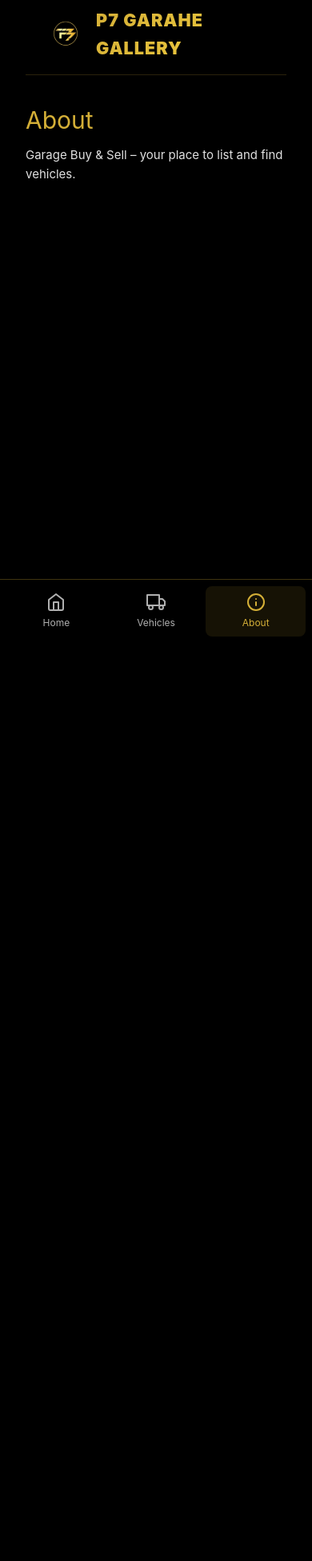
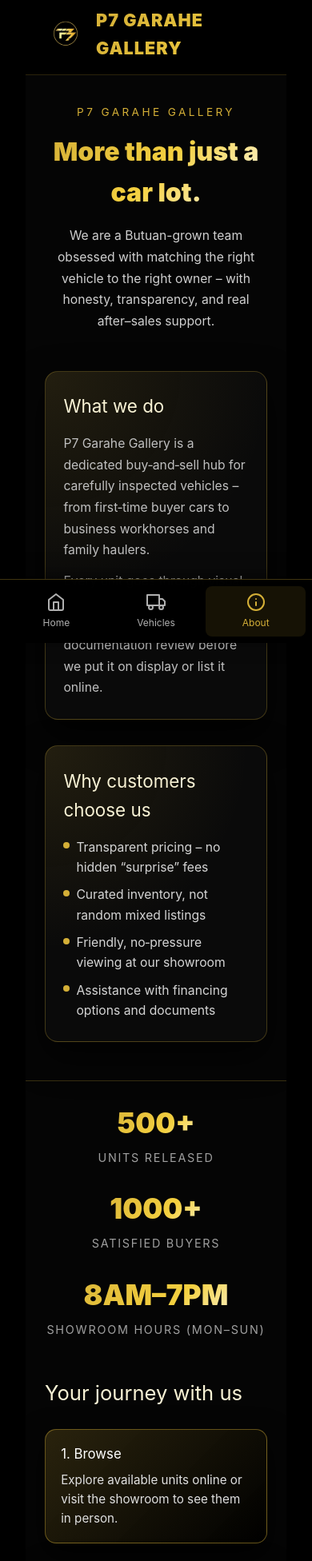
Before and after one commit to JounesQ/CarsTeamUnlimited, a Vue app in the folder CustomerGarage/: page /about in a window 390 px wide. Shown: the part 40-1992 px from the top of the page at 80% size. Before the commit the page ends 908 px from the top, so only its background shows below. Built offline with nearby package versions, Linux system fonts and the light colour scheme.

Commit message:
added an about page

```diff
--- a/CustomerGarage/src/App.vue
+++ b/CustomerGarage/src/App.vue
@@ -5,6 +5,9 @@
 const route = useRoute()
 const isHomePage = computed(() => route.path === '/')
 const isVehiclesPage = computed(() => route.path === '/vehicles')
+const isAboutPage = computed(() => route.path === '/about')
+
+const showMobileFooter = computed(() => isHomePage.value || isAboutPage.value)
 
 const showMobileFilters = ref(false)
 provide('showMobileFilters', showMobileFilters)
@@ -66,6 +69,9 @@
     </nav>
 
     <footer class="site-footer desktop-footer">
+      <p>&copy; 2026 P7 Garahe Gallery. All rights reserved.</p>
+    </footer>
+    <footer v-if="showMobileFooter" class="site-footer mobile-footer">
       <p>&copy; 2026 P7 Garahe Gallery. All rights reserved.</p>
     </footer>
   </div>
@@ -234,6 +240,12 @@
     display: none;
   }
 
+  .mobile-footer {
+    display: block;
+    padding: 1rem 1.25rem 0.75rem;
+    font-size: 0.8rem;
+  }
+
   .main {
     padding-bottom: 0;
   }
--- a/CustomerGarage/src/views/AboutView.vue
+++ b/CustomerGarage/src/views/AboutView.vue
@@ -1,11 +1,285 @@
 <template>
-  <div class="about">
-    <h1>About</h1>
-    <p>Garage Buy & Sell – your place to list and find vehicles.</p>
-  </div>
+  <main class="about">
+    <section class="hero">
+      <div class="hero-inner">
+        <p class="eyebrow">P7 Garahe Gallery</p>
+        <h1>More than just a car lot.</h1>
+        <p class="lead">
+          We are a Butuan-grown team obsessed with matching the right vehicle to the right owner –
+          with honesty, transparency, and real after–sales support.
+        </p>
+      </div>
+    </section>
+
+    <section class="grid">
+      <div class="card">
+        <h2>What we do</h2>
+        <p>
+          P7 Garahe Gallery is a dedicated buy‑and‑sell hub for carefully inspected vehicles – from
+          first‑time buyer cars to business workhorses and family haulers.
+        </p>
+        <p>
+          Every unit goes through visual checks, background verification, and documentation review
+          before we put it on display or list it online.
+        </p>
+      </div>
+
+      <div class="card highlights">
+        <h2>Why customers choose us</h2>
+        <ul>
+          <li><span class="dot"></span> Transparent pricing – no hidden “surprise” fees</li>
+          <li><span class="dot"></span> Curated inventory, not random mixed listings</li>
+          <li><span class="dot"></span> Friendly, no‑pressure viewing at our showroom</li>
+          <li><span class="dot"></span> Assistance with financing options and documents</li>
+        </ul>
+      </div>
+    </section>
+
+    <section class="stats">
+      <div class="stat">
+        <div class="stat-number">500+</div>
+        <div class="stat-label">Units released</div>
+      </div>
+      <div class="stat">
+        <div class="stat-number">1000+</div>
+        <div class="stat-label">Satisfied buyers</div>
+      </div>
+      <div class="stat">
+        <div class="stat-number">8AM–7PM</div>
+        <div class="stat-label">Showroom hours (Mon–Sun)</div>
+      </div>
+    </section>
+
+    <section class="journey">
+      <h2>Your journey with us</h2>
+      <ol class="steps">
+        <li>
+          <h3>1. Browse</h3>
+          <p>Explore available units online or visit the showroom to see them in person.</p>
+        </li>
+        <li>
+          <h3>2. Inspect & test</h3>
+          <p>Check the vehicle, ask questions, and (where possible) schedule a test drive.</p>
+        </li>
+        <li>
+          <h3>3. Decide with confidence</h3>
+          <p>We walk you through pricing, paperwork, and available payment options.</p>
+        </li>
+        <li>
+          <h3>4. Drive home happy</h3>
+          <p>Complete the transaction and bring home a unit that truly fits your needs.</p>
+        </li>
+      </ol>
+    </section>
+  </main>
 </template>
 
 <style scoped>
-.about { padding: 2rem 0; }
-.about h1 { margin-bottom: 0.5rem; color: var(--color-heading); }
+.about {
+  min-height: 100vh;
+  padding: 3rem 0 4rem;
+  background: #050505;
+  color: #f5f5f5;
+}
+
+.hero {
+  text-align: center;
+  margin-bottom: 3rem;
+}
+
+.hero-inner {
+  max-width: 720px;
+  margin: 0 auto;
+  padding: 0 1.5rem;
+}
+
+.eyebrow {
+  font-size: 0.85rem;
+  letter-spacing: 0.25em;
+  text-transform: uppercase;
+  color: #d4af37;
+  margin-bottom: 0.75rem;
+}
+
+.hero h1 {
+  font-size: 2.5rem;
+  font-weight: 900;
+  margin-bottom: 1rem;
+  background: linear-gradient(135deg, #d4af37 0%, #f4d03f 50%, #ffffff 100%);
+  -webkit-background-clip: text;
+  -webkit-text-fill-color: transparent;
+  background-clip: text;
+}
+
+.lead {
+  font-size: 1.05rem;
+  line-height: 1.7;
+  color: #d0d0d0;
+}
+
+.grid {
+  display: grid;
+  grid-template-columns: minmax(0, 1.4fr) minmax(0, 1fr);
+  gap: 2rem;
+  max-width: 1100px;
+  margin: 0 auto 3rem;
+  padding: 0 1.5rem;
+}
+
+.card {
+  padding: 2rem;
+  border-radius: 16px;
+  background: radial-gradient(circle at top left, rgba(212, 175, 55, 0.12), transparent 55%),
+    #0a0a0a;
+  border: 1px solid rgba(212, 175, 55, 0.28);
+  box-shadow: 0 18px 45px rgba(0, 0, 0, 0.7);
+}
+
+.card h2 {
+  font-size: 1.4rem;
+  margin-bottom: 1rem;
+  color: #f9f3d5;
+}
+
+.card p {
+  font-size: 0.98rem;
+  line-height: 1.7;
+  color: #c0c0c0;
+}
+
+.card p + p {
+  margin-top: 0.75rem;
+}
+
+.highlights ul {
+  list-style: none;
+  padding: 0;
+  margin: 0;
+  display: flex;
+  flex-direction: column;
+  gap: 0.6rem;
+}
+
+.highlights li {
+  display: flex;
+  align-items: flex-start;
+  gap: 0.5rem;
+  font-size: 0.98rem;
+  color: #d5d5d5;
+}
+
+.dot {
+  width: 8px;
+  height: 8px;
+  border-radius: 999px;
+  background: #d4af37;
+  margin-top: 0.4rem;
+  flex-shrink: 0;
+}
+
+.stats {
+  max-width: 900px;
+  margin: 0 auto 3rem;
+  padding: 1.5rem 1.5rem 0;
+  display: flex;
+  flex-wrap: wrap;
+  justify-content: space-around;
+  gap: 1.5rem;
+  border-top: 1px solid rgba(212, 175, 55, 0.25);
+}
+
+.stat {
+  text-align: center;
+  min-width: 140px;
+}
+
+.stat-number {
+  font-size: 2.2rem;
+  font-weight: 900;
+  background: linear-gradient(135deg, #d4af37 0%, #f4d03f 60%, #ffffff 100%);
+  -webkit-background-clip: text;
+  -webkit-text-fill-color: transparent;
+  background-clip: text;
+  margin-bottom: 0.25rem;
+}
+
+.stat-label {
+  font-size: 0.9rem;
+  letter-spacing: 0.12em;
+  text-transform: uppercase;
+  color: #a0a0a0;
+}
+
+.journey {
+  max-width: 900px;
+  margin: 0 auto;
+  padding: 0 1.5rem 1rem;
+}
+
+.journey h2 {
+  font-size: 1.6rem;
+  margin-bottom: 1.5rem;
+  color: #f9f3d5;
+}
+
+.steps {
+  list-style: none;
+  margin: 0;
+  padding: 0;
+  display: grid;
+  grid-template-columns: repeat(2, minmax(0, 1fr));
+  gap: 1.5rem 2rem;
+}
+
+.steps li {
+  padding: 1.25rem 1.5rem;
+  border-radius: 14px;
+  background: linear-gradient(135deg, rgba(212, 175, 55, 0.18), rgba(0, 0, 0, 0.95));
+  border: 1px solid rgba(212, 175, 55, 0.45);
+  box-shadow: 0 14px 36px rgba(0, 0, 0, 0.75);
+}
+
+.steps h3 {
+  font-size: 1.05rem;
+  margin-bottom: 0.4rem;
+  color: #ffffff;
+}
+
+.steps p {
+  font-size: 0.95rem;
+  color: #e0e0e0;
+  line-height: 1.6;
+}
+
+@media (max-width: 900px) {
+  .grid {
+    grid-template-columns: minmax(0, 1fr);
+  }
+
+  .steps {
+    grid-template-columns: minmax(0, 1fr);
+  }
+}
+
+@media (max-width: 600px) {
+  .about {
+    padding-top: 2.25rem;
+  }
+
+  .hero h1 {
+    font-size: 2rem;
+  }
+
+  .lead {
+    font-size: 0.98rem;
+  }
+
+  .card {
+    padding: 1.6rem 1.4rem;
+  }
+
+  .steps li {
+    padding: 1.1rem 1.2rem;
+  }
+}
 </style>
--- a/CustomerGarage/src/views/HomeView.vue
+++ b/CustomerGarage/src/views/HomeView.vue
@@ -121,6 +121,27 @@
                 <h3>Phone</h3>
                 <p>+63 955 213 4607</p>
                 <p>+63 966 411 8317</p>
+                <div class="social-links">
+                  <span class="social-label">You may also connect with us via:</span>
+                  <div class="social-buttons">
+                    <a
+                      href="https://www.facebook.com/michaeltiposo12"
+                      target="_blank"
+                      rel="noopener noreferrer"
+                      class="social-link"
+                    >
+                      <span>Facebook</span>
+                    </a>
+                    <a
+                      href="https://m.me/p7garahe"
+                      target="_blank"
+                      rel="noopener noreferrer"
+                      class="social-link"
+                    >
+                      <span>Messenger</span>
+                    </a>
+                  </div>
+                </div>
               </div>
             </div>
             <div class="info-item">
@@ -132,7 +153,7 @@
               </div>
               <div class="info-content">
                 <h3>Business Hours</h3>
-                <p>Open 24 Hours<br>7 Days a Week</p>
+                <p>8:00 AM – 7:00 PM<br>Monday to Sunday</p>
               </div>
             </div>
           </div>
@@ -245,6 +266,45 @@
 
 .cta-primary:hover svg {
   transform: translateX(4px);
+}
+
+.social-links {
+  margin-top: 1rem;
+  display: flex;
+  flex-direction: column;
+  gap: 0.5rem;
+}
+
+.social-label {
+  font-size: 0.85rem;
+  color: #cccccc;
+  letter-spacing: 0.5px;
+  text-transform: uppercase;
+}
+
+.social-buttons {
+  display: flex;
+  gap: 0.75rem;
+  flex-wrap: wrap;
+}
+
+.social-link {
+  padding: 0.35rem 1rem;
+  border-radius: 999px;
+  border: 1px solid rgba(212, 175, 55, 0.5);
+  color: #f4d03f;
+  font-size: 0.85rem;
+  text-decoration: none;
+  letter-spacing: 0.5px;
+  text-transform: uppercase;
+  background: rgba(212, 175, 55, 0.08);
+  transition: all 0.3s ease;
+}
+
+.social-link:hover {
+  border-color: #f4d03f;
+  background: rgba(244, 208, 63, 0.15);
+  box-shadow: 0 4px 16px rgba(212, 175, 55, 0.4);
 }
 
 /* Features Section */
@@ -388,7 +448,7 @@
 
 .location-map {
   width: 100%;
-  height: 500px;
+  height: 550px;
   border-radius: 16px;
   overflow: hidden;
   border: 2px solid rgba(212, 175, 55, 0.2);
```
